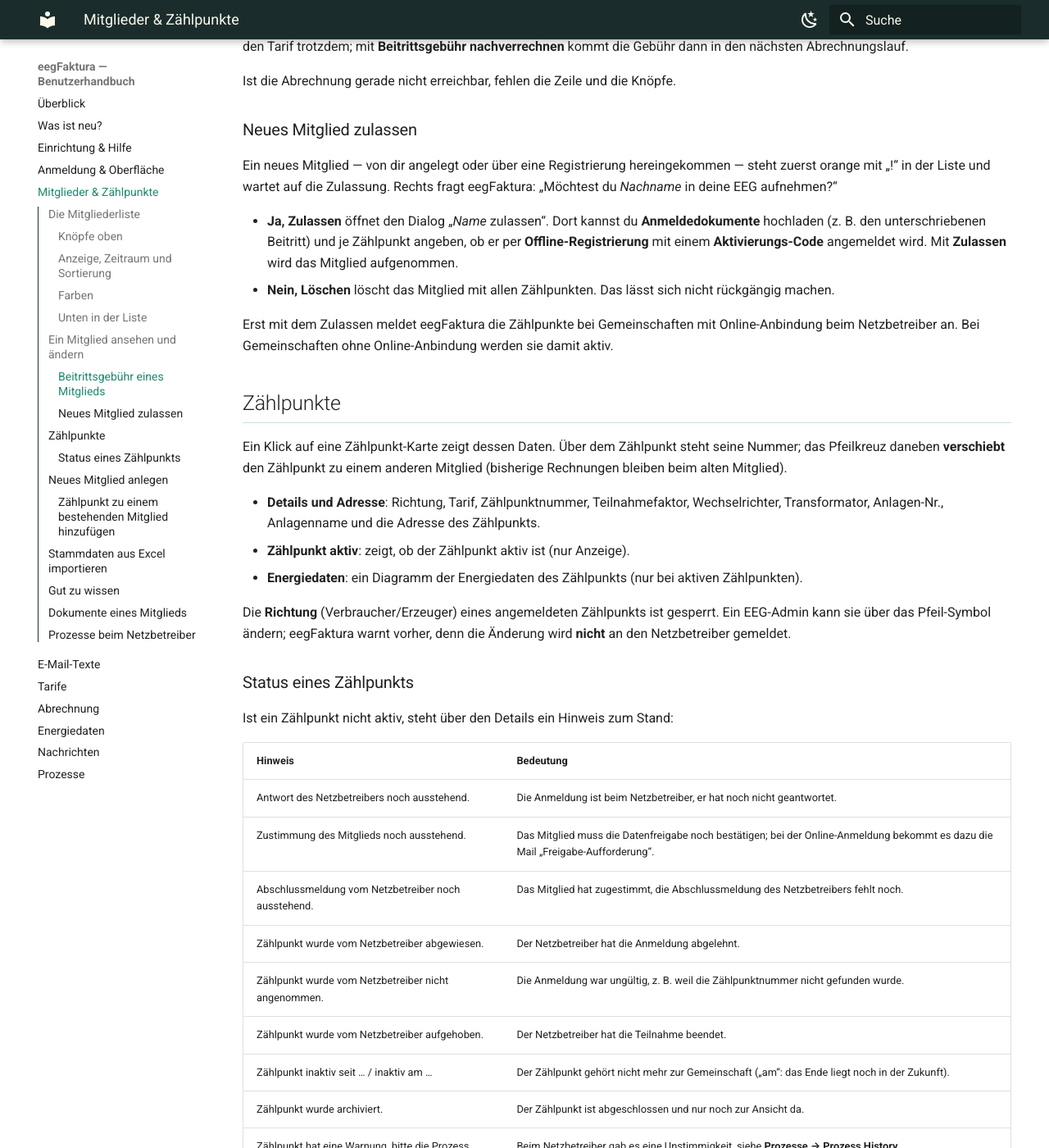
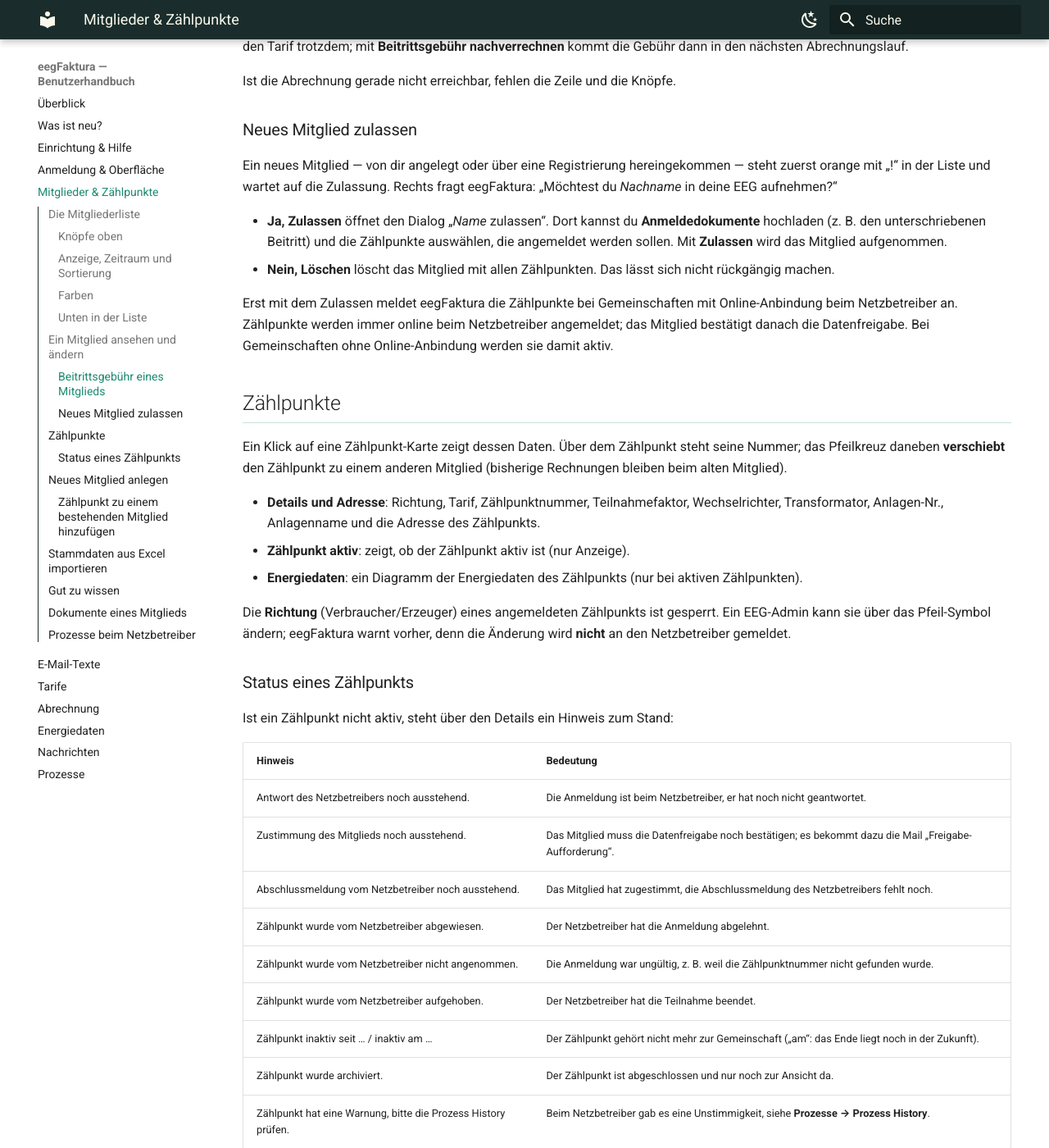
Before and after one commit to eegfaktura/eegfaktura-user-guide, an MkDocs documentation site: the page built from docs/02-mitglieder-zaehlpunkte.md, in a window 1280 px wide and 1400 px high, scrolled down 6509 px. Shown: the whole window at 82% size. Built offline with MkDocs 1.6.1 and Material for MkDocs 9.7.7, drawn with Linux system fonts in a browser that asks for light colours; some of the changed text lies outside the part shown.

Commit message:
docs: remove the offline registration (activation code)
Grid operators no longer support the offline registration; eegFaktura
registers metering points online only (eegfaktura-web#246,
eegfaktura-backend#129). Chapters 2 and 8 no longer mention the
„Offline-Registrierung“ checkbox, the activation code or the
ONLINE/OFFLINE choice in „Zulassen“; „Was ist neu?“ has a short note.

Co-Authored-By: Claude Opus 5.5 <noreply@anthropic.com>

```diff
--- a/docs/02-mitglieder-zaehlpunkte.md
+++ b/docs/02-mitglieder-zaehlpunkte.md
@@ -135,12 +135,13 @@ Ein neues Mitglied — von dir angelegt oder über eine Registrierung hereingeko
 der Liste und wartet auf die Zulassung. Rechts fragt eegFaktura: „Möchtest du *Nachname* in deine EEG aufnehmen?“
 
 - **Ja, Zulassen** öffnet den Dialog „*Name* zulassen“. Dort kannst du **Anmeldedokumente** hochladen (z. B. den
-  unterschriebenen Beitritt) und je Zählpunkt angeben, ob er per **Offline-Registrierung** mit einem
-  **Aktivierungs-Code** angemeldet wird. Mit **Zulassen** wird das Mitglied aufgenommen.
+  unterschriebenen Beitritt) und die Zählpunkte auswählen, die angemeldet werden sollen. Mit **Zulassen** wird das
+  Mitglied aufgenommen.
 - **Nein, Löschen** löscht das Mitglied mit allen Zählpunkten. Das lässt sich nicht rückgängig machen.
 
 Erst mit dem Zulassen meldet eegFaktura die Zählpunkte bei Gemeinschaften mit Online-Anbindung beim Netzbetreiber
-an. Bei Gemeinschaften ohne Online-Anbindung werden sie damit aktiv.
+an. Zählpunkte werden immer online beim Netzbetreiber angemeldet; das Mitglied bestätigt danach die Datenfreigabe.
+Bei Gemeinschaften ohne Online-Anbindung werden sie damit aktiv.
 
 ## Zählpunkte
 
@@ -162,7 +163,7 @@ Ist ein Zählpunkt nicht aktiv, steht über den Details ein Hinweis zum Stand:
 | Hinweis | Bedeutung |
 |---------|-----------|
 | Antwort des Netzbetreibers noch ausstehend. | Die Anmeldung ist beim Netzbetreiber, er hat noch nicht geantwortet. |
-| Zustimmung des Mitglieds noch ausstehend. | Das Mitglied muss die Datenfreigabe noch bestätigen; bei der Online-Anmeldung bekommt es dazu die Mail „Freigabe-Aufforderung“. |
+| Zustimmung des Mitglieds noch ausstehend. | Das Mitglied muss die Datenfreigabe noch bestätigen; es bekommt dazu die Mail „Freigabe-Aufforderung“. |
 | Abschlussmeldung vom Netzbetreiber noch ausstehend. | Das Mitglied hat zugestimmt, die Abschlussmeldung des Netzbetreibers fehlt noch. |
 | Zählpunkt wurde vom Netzbetreiber abgewiesen. | Der Netzbetreiber hat die Anmeldung abgelehnt. |
 | Zählpunkt wurde vom Netzbetreiber nicht angenommen. | Die Anmeldung war ungültig, z. B. weil die Zählpunktnummer nicht gefunden wurde. |
@@ -193,8 +194,6 @@ Einen ungültigen Zählpunkt, der nie angemeldet wurde, kannst du hier mit **Lö
 4. Wähle **Verbraucher** oder **Erzeuger**, den **Tarif**, gib die **Zählpunktnummer** (33 Zeichen, beginnt mit
    `AT`) und den **Teilnahmefaktor in %** ein. Mit **Adresse vom Besitzer übernehmen** wird die Adresse des
    Mitglieds eingetragen.
-    - Hast du vom Netzbetreiber einen **Aktivierungs-Code** (Offline-Registrierung), hakst du
-      **Offline-Registrierung** an und trägst den Code ein.
     - Bei Gemeinschaften ohne Online-Anbindung wählst du zusätzlich den **Status** („Noch nicht registriert“ oder
       „Bereits registriert“) und das Datum **Aktiv seit …**.
 5. Klicke auf **Registrieren**. Verlässt du die Seite vor dem Speichern, fragt eegFaktura nach.
```
Also changed, not shown: CHANGELOG.md (+4 -0 lines), docs/08-prozesse.md (+2 -3 lines), docs/changelog.md (+10 -0 lines).
